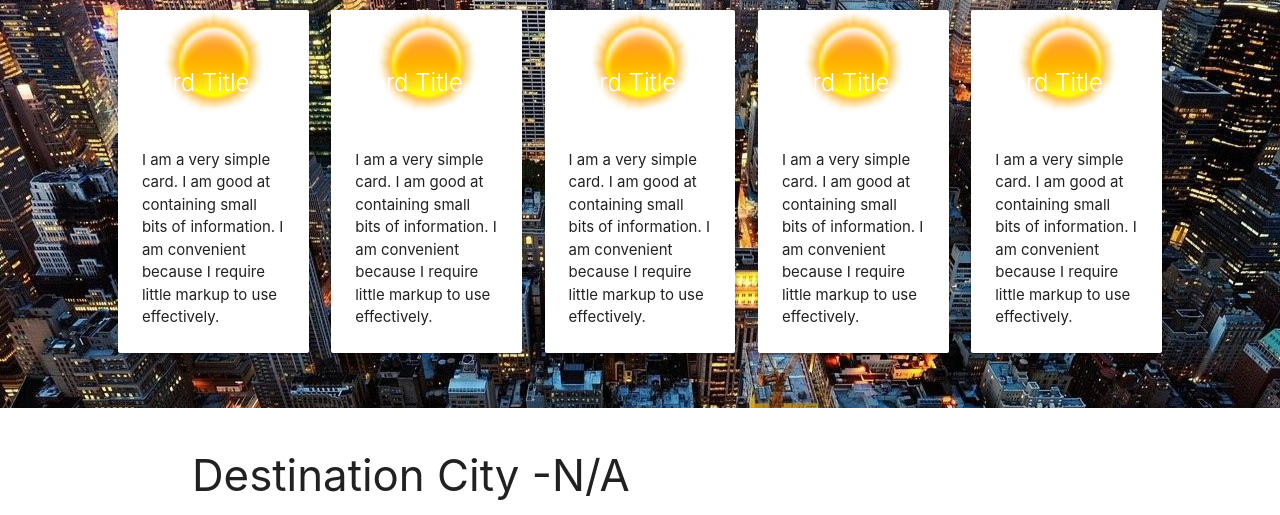
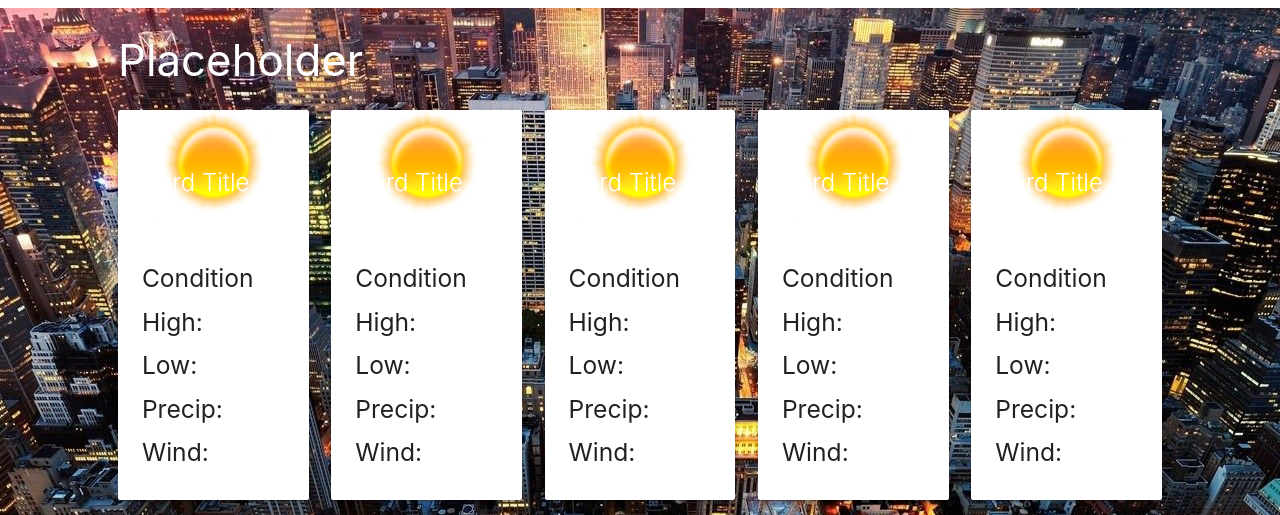
Before and after one commit to Daniel-Rojas/API-Website, a plain HTML site: page html/result.html in a window 1280 px wide. Shown: the part 1267-1782 px from the top of the page. Drawn offline with nearby package versions, Linux system fonts and the light colour scheme; some packages are replaced by stand-ins of ours; no server answers; grey boxes are pictures that could not be loaded; a script that the page names is missing.

Commit message:
added cur-weather code

```diff
--- a/css/result.css
+++ b/css/result.css
@@ -23,3 +23,7 @@
   height: 500px;
   margin-bottom: 50px;
 }
+
+.parallax-container {
+  height: 600px;
+}
--- a/html/result.html
+++ b/html/result.html
@@ -48,8 +48,9 @@
             id="retry-button"
             class="waves-effect waves-light btn-large grey darken-1"
             href="./home.html"
-            >Retry Search</a
           >
+            Retry Search
+          </a>
         </div>
       </div>
       <div class="parallax"><img src="../images/city_background_2.jpg" /></div>
@@ -71,11 +72,11 @@
               <span class="card-title">Card Title</span>
             </div>
             <div class="card-content">
-              <p>
-                I am a very simple card. I am good at containing small bits of
-                information. I am convenient because I require little markup to
-                use effectively.
-              </p>
+              <h5 id="cur-condition-day1">Condition</h5>
+              <h5 id="cur-high-day1">High:</h5>
+              <h5 id="cur-low-day1">Low:</h5>
+              <h5 id="cur-precip-day1">Precip:</h5>
+              <h5 id="cur-wind-day1">Wind:</h5>
             </div>
           </div>
         </div>
@@ -86,11 +87,11 @@
               <span class="card-title">Card Title</span>
             </div>
             <div class="card-content">
-              <p>
-                I am a very simple card. I am good at containing small bits of
-                information. I am convenient because I require little markup to
-                use effectively.
-              </p>
+              <h5 id="cur-condition-day2">Condition</h5>
+              <h5 id="cur-high-day2">High:</h5>
+              <h5 id="cur-low-day2">Low:</h5>
+              <h5 id="cur-precip-day2">Precip:</h5>
+              <h5 id="cur-wind-day2">Wind:</h5>
             </div>
           </div>
         </div>
@@ -101,11 +102,11 @@
               <span class="card-title">Card Title</span>
             </div>
             <div class="card-content">
-              <p>
-                I am a very simple card. I am good at containing small bits of
-                information. I am convenient because I require little markup to
-                use effectively.
-              </p>
+              <h5 id="cur-condition-day3">Condition</h5>
+              <h5 id="cur-high-day3">High:</h5>
+              <h5 id="cur-low-day3">Low:</h5>
+              <h5 id="cur-precip-day3">Precip:</h5>
+              <h5 id="cur-wind-day3">Wind:</h5>
             </div>
           </div>
         </div>
@@ -116,11 +117,11 @@
               <span class="card-title">Card Title</span>
             </div>
             <div class="card-content">
-              <p>
-                I am a very simple card. I am good at containing small bits of
-                information. I am convenient because I require little markup to
-                use effectively.
-              </p>
+              <h5 id="cur-condition-day3">Condition</h5>
+              <h5 id="cur-high-day3">High:</h5>
+              <h5 id="cur-low-day3">Low:</h5>
+              <h5 id="cur-precip-day3">Precip:</h5>
+              <h5 id="cur-wind-day3">Wind:</h5>
             </div>
           </div>
         </div>
@@ -131,11 +132,11 @@
               <span class="card-title">Card Title</span>
             </div>
             <div class="card-content">
-              <p>
-                I am a very simple card. I am good at containing small bits of
-                information. I am convenient because I require little markup to
-                use effectively.
-              </p>
+              <h5 id="cur-condition-day4">Condition</h5>
+              <h5 id="cur-high-day4">High:</h5>
+              <h5 id="cur-low-day4">Low:</h5>
+              <h5 id="cur-precip-day4">Precip:</h5>
+              <h5 id="cur-wind-day4">Wind:</h5>
             </div>
           </div>
         </div>
@@ -165,11 +166,11 @@
               <span class="card-title">Card Title</span>
             </div>
             <div class="card-content">
-              <p>
-                I am a very simple card. I am good at containing small bits of
-                information. I am convenient because I require little markup to
-                use effectively.
-              </p>
+              <h5 id="des-condition-day1">Condition</h5>
+              <h5 id="des-high-day1">High:</h5>
+              <h5 id="des-low-day1">Low:</h5>
+              <h5 id="des-precip-day1">Precip:</h5>
+              <h5 id="des-wind-day1">Wind:</h5>
             </div>
           </div>
         </div>
@@ -180,11 +181,11 @@
               <span class="card-title">Card Title</span>
             </div>
             <div class="card-content">
-              <p>
-                I am a very simple card. I am good at containing small bits of
-                information. I am convenient because I require little markup to
-                use effectively.
-              </p>
+              <h5 id="des-condition-day2">Condition</h5>
+              <h5 id="des-high-day2">High:</h5>
+              <h5 id="des-low-day2">Low:</h5>
+              <h5 id="des-precip-day2">Precip:</h5>
+              <h5 id="des-wind-day2">Wind:</h5>
             </div>
           </div>
         </div>
@@ -195,11 +196,11 @@
               <span class="card-title">Card Title</span>
             </div>
             <div class="card-content">
-              <p>
-                I am a very simple card. I am good at containing small bits of
-                information. I am convenient because I require little markup to
-                use effectively.
-              </p>
+              <h5 id="des-condition-day3">Condition</h5>
+              <h5 id="des-high-day3">High:</h5>
+              <h5 id="des-low-day3">Low:</h5>
+              <h5 id="des-precip-day3">Precip:</h5>
+              <h5 id="des-wind-day3">Wind:</h5>
             </div>
           </div>
         </div>
@@ -210,11 +211,11 @@
               <span class="card-title">Card Title</span>
             </div>
             <div class="card-content">
-              <p>
-                I am a very simple card. I am good at containing small bits of
-                information. I am convenient because I require little markup to
-                use effectively.
-              </p>
+              <h5 id="des-condition-day4">Condition</h5>
+              <h5 id="des-high-day4">High:</h5>
+              <h5 id="des-low-day4">Low:</h5>
+              <h5 id="des-precip-day4">Precip:</h5>
+              <h5 id="des-wind-day4">Wind:</h5>
             </div>
           </div>
         </div>
@@ -225,11 +226,11 @@
               <span class="card-title">Card Title</span>
             </div>
             <div class="card-content">
-              <p>
-                I am a very simple card. I am good at containing small bits of
-                information. I am convenient because I require little markup to
-                use effectively.
-              </p>
+              <h5 id="des-condition-day5">Condition</h5>
+              <h5 id="des-high-day5">High:</h5>
+              <h5 id="des-low-day5">Low:</h5>
+              <h5 id="des-precip-day5">Precip:</h5>
+              <h5 id="des-wind-day5">Wind:</h5>
             </div>
           </div>
         </div>
--- a/javascript/result.js
+++ b/javascript/result.js
@@ -7,13 +7,16 @@ $(document).ready(function() {
   let userData = new FormData();
   userData.getDataFromUrl();
 
-  document.getElementById("current-city").innerHTML +=
-    userData.currentCity.cityName;
-  loadCurrentMap(userData.currentCity.cityName);
+  let currentCity = userData.currentCity.cityName;
+  let destinationCity = userData.destinationCity.cityName;
 
-  document.getElementById("destination-city").innerHTML +=
-    userData.destinationCity.cityName;
-  loadDestinationMap(userData.destinationCity.cityName);
+  document.getElementById("current-city").innerHTML += currentCity;
+  loadCurrentMap(currentCity);
+  loadCurrentForecast(currentCity);
+
+  document.getElementById("destination-city").innerHTML += destinationCity;
+  loadDestinationMap(destinationCity);
+  loadDestinationForecast(destinationCity);
 });
 
 function loadCurrentMap(currentCity) {
@@ -28,11 +31,21 @@ function loadCurrentMap(currentCity) {
 }
 
 function loadCurrentForecast(currentCity) {
-  let currentCityWeather = WeeklyForecast(currentCity);
+  let currentCityWeather = new WeeklyForecast(currentCity);
   currentCityWeather.getWeatherForecast();
 
-  for (let i = 0; i < currentCityWeather.forecast.length(); i++) {
-    // set html values
+  for (let i = 0; i < currentCityWeather.forecast.length; i++) {
+    document.getElementById("cur-condition-day" + i.toString()).innerHTML =
+      currentCityWeather.forecast[i].condition;
+    document.getElementById("cur-high-day" + i.toString()).innerHTML +=
+      currentCityWeather.forecast[i].maxTemperature;
+    document.getElementById("cur-low-day" + i.toString()).innerHTML +=
+      currentCityWeather.forecast[i].minTemperature;
+    document.getElementById("cur-precip-day" + i.toString()).innerHTML +=
+      currentCityWeather.forecast[i].precipitation;
+    document.getElementById("cur-wind-day" + i.toString()).innerHTML +=
+      currentCityWeather.forecast[i].windSpeed +
+      currentCityWeather.forecast[i].windDirection;
   }
 }
 
@@ -65,6 +78,7 @@ class WeeklyForecast {
 
     $.get({
       url: apiUrl,
+      xhrFields: { withCredentials: true },
       data: parameters,
       async: false,
       success: function(response) {
@@ -86,6 +100,7 @@ class WeeklyForecast {
 
     $.get({
       url: apiUrl,
+      xhrFields: { withCredentials: true },
       data: parameters,
       async: false,
       success: function(response) {
```
